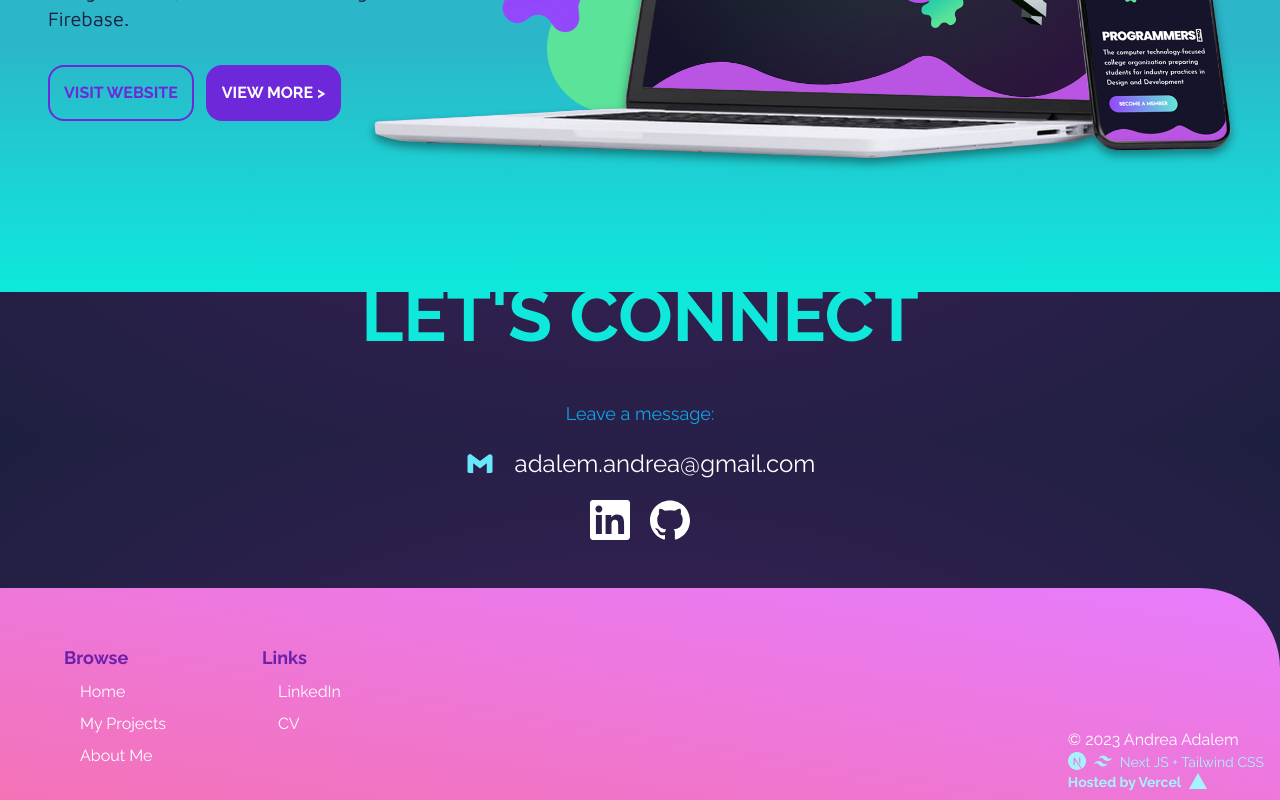
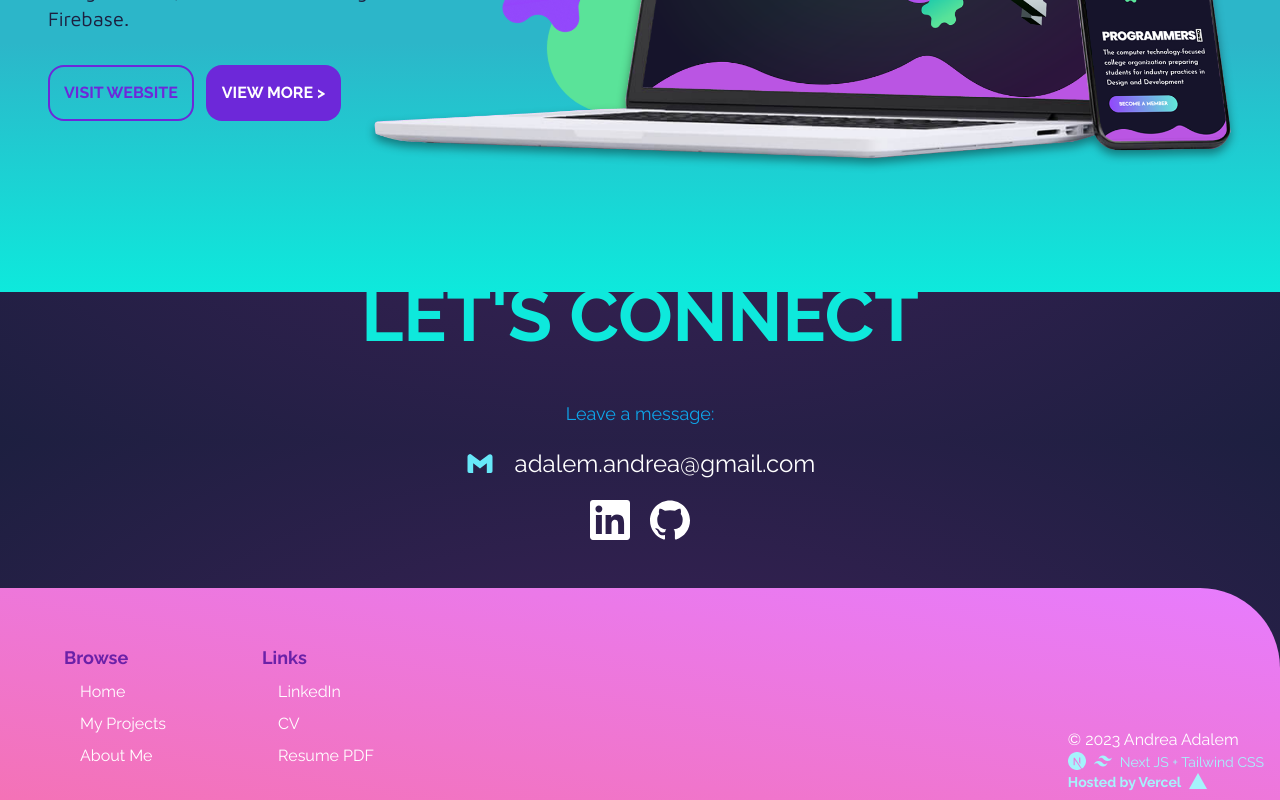
Before and after one commit to shiichi-i/ac-portfolio, a Next.js app: page / in a window 1280 px wide. Shown: the part 1160-1960 px from the top of the page. Built offline with nearby package versions, Linux system fonts and the light colour scheme.

Commit message:
added readCv

```diff
--- a/src/components/Footer.jsx
+++ b/src/components/Footer.jsx
@@ -41,8 +41,13 @@ const Footer = () => {
                                     </a>
                                 </li>
                                 <li>
+                                    <a href="https://read.cv/andrea.christela" target="_blank">
+                                        CV
+                                    </a>
+                                </li>
+                                <li>
                                     <a href="https://drive.google.com/file/d/16egAeDsH7mu_M2H2la9DvIYKKvP9bxhf/view" target="_blank">
-                                        CV
+                                        Resume PDF
                                     </a>
                                 </li>
                             </ul>
```
